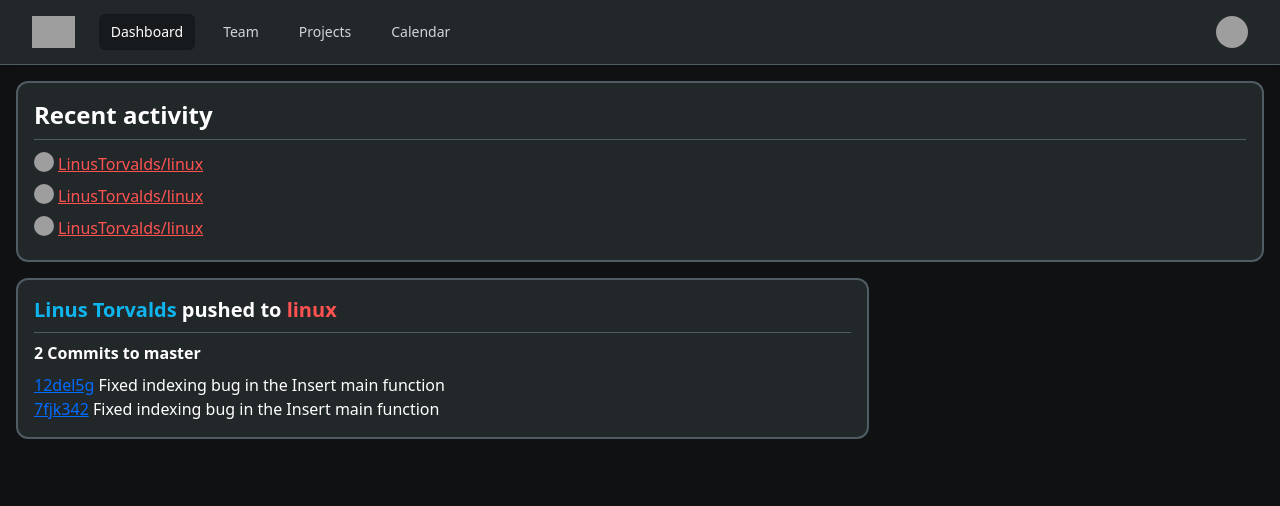
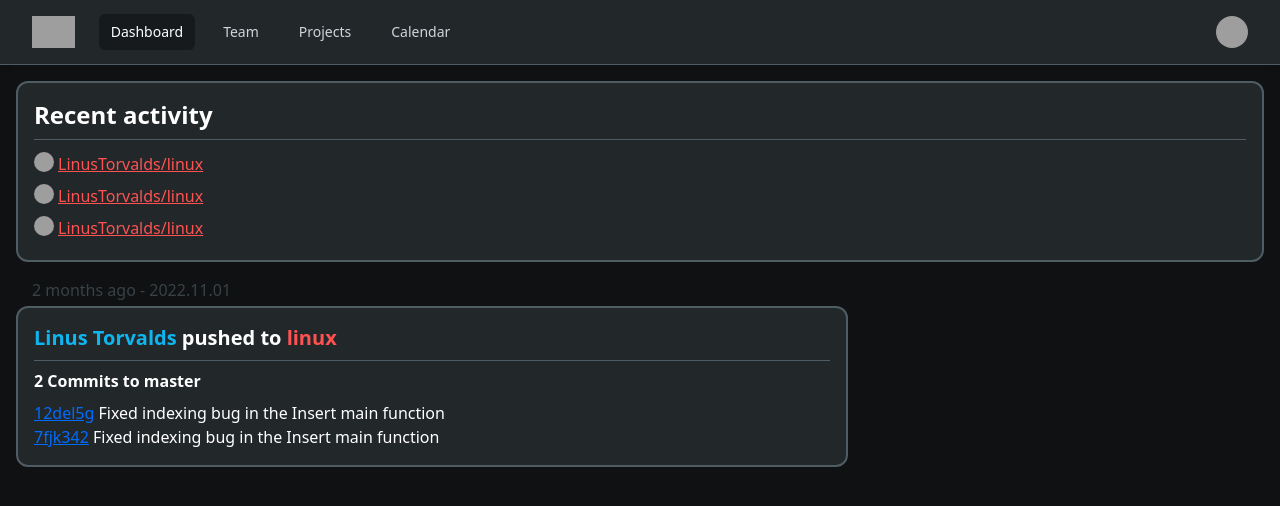
Before and after one commit to SnekAtMiskolc/Magitian, a SvelteKit app: page / in a window 1280 px wide. Shown: the top 506 px of the page. Built offline with nearby package versions, Linux system fonts and the light colour scheme; grey boxes are pictures that could not be loaded.

Commit message:
Update timelinecard component

```diff
--- a/src/components/timeline/TimeLineCard.svelte
+++ b/src/components/timeline/TimeLineCard.svelte
@@ -1,3 +1,7 @@
-<div class="bg-spcx-700 rounded-xl p-4 m-4 border-2 border-spcx-400 sm:w-2/3 xsm:p-4">
-    <slot><!-- optional fallback --></slot>
+
+<div class="m-4">
+    <h2 class="text-spcx-600 mt-2 mb-1 ml-4">2 months ago - 2022.11.01</h2>
+    <div class="bg-spcx-700 rounded-xl p-4 border-2 border-spcx-400 sm:w-2/3 xsm:p-4">
+        <slot><!-- optional fallback --></slot>
+    </div>
 </div>
```
